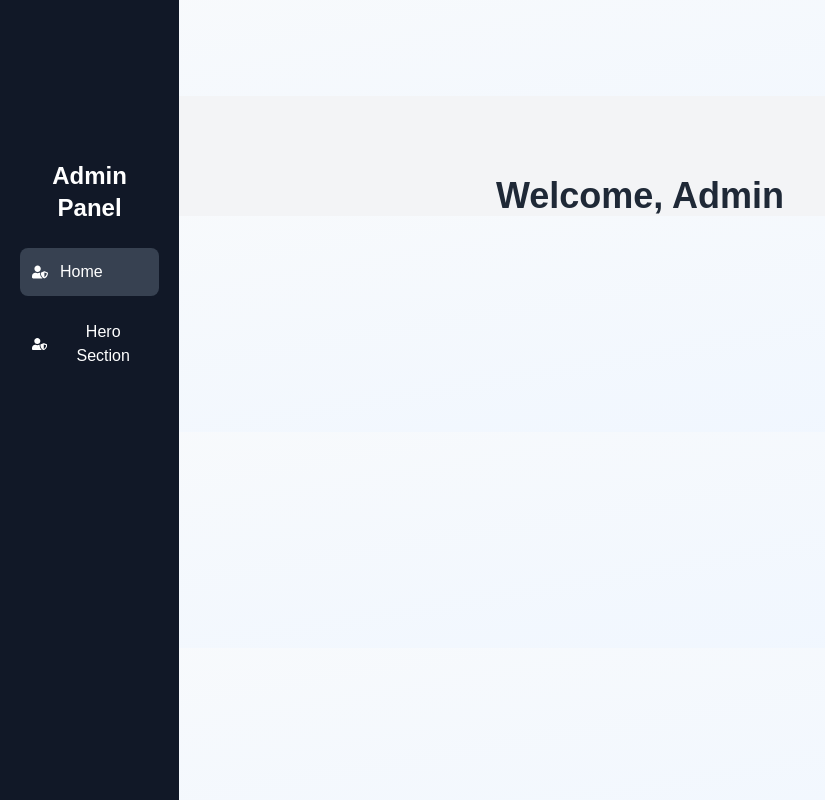
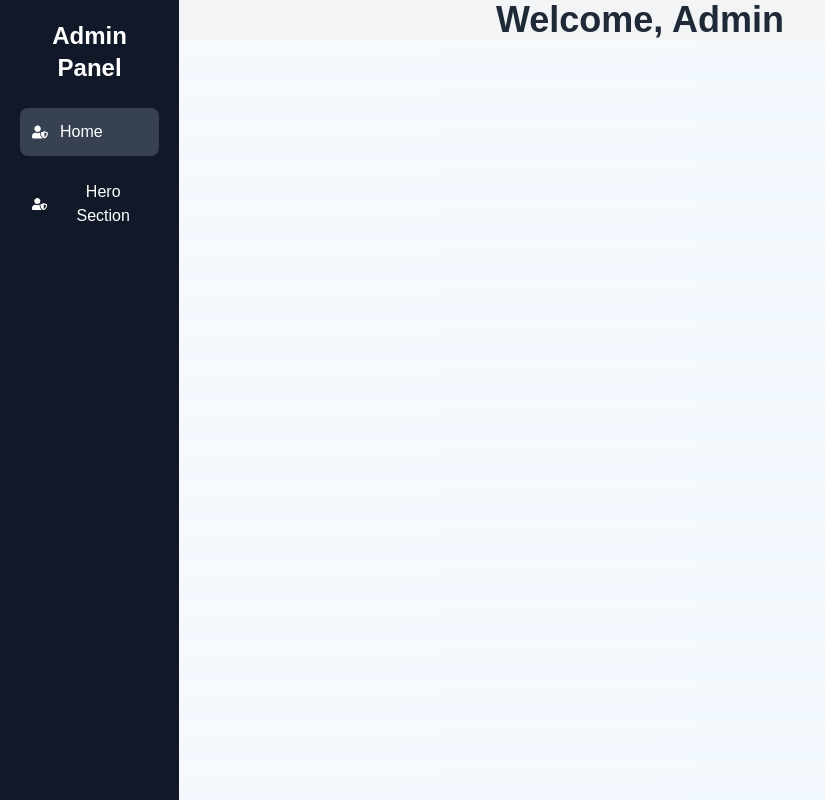
Before and after one commit to raj-adi00/web-team-hackathon, a Next.js app: page /admin in a window 1280 px wide. Shown: the whole page, without its empty margins (0-825 px from the left). Built offline with nearby package versions, Linux system fonts and the light colour scheme.

Commit message:
updated dashboard hero

```diff
--- a/app/admin/hero/page.tsx
+++ b/app/admin/hero/page.tsx
@@ -2,6 +2,7 @@
 import { useState, useEffect } from "react";
 import { useRouter } from "next/navigation";
 import Loader from "@/components/Loader";
+import AdminHome from "@/components/SideBarAdmin";
 
 const Page = () => {
   const router = useRouter();
@@ -91,7 +92,9 @@ const Page = () => {
   }
 
   return (
-    <div className="max-w-4xl mx-auto bg-[#09093d] p-8 shadow-lg rounded-lg">
+    <>
+      {/* <AdminHome /> */}
+      <div className="max-w-4xl mx-auto bg-[#09093d] p-8 mt-2 shadow-lg rounded-lg">
         <h2 className="text-2xl font-semibold mb-6 text-center">
           Admin Dashboard - Hero Section
         </h2>
@@ -207,6 +210,7 @@ const Page = () => {
           {updating ? "Updating..." : "Update"}
         </button>
       </div>
+    </>
   );
 };
 
--- a/app/admin/page.tsx
+++ b/app/admin/page.tsx
@@ -1,36 +1,17 @@
 "use client";
+import AdminHome from "@/components/SideBarAdmin";
 import { useRouter } from "next/navigation";
 import { useState } from "react";
 import { FaUserShield } from "react-icons/fa"; // Icon for sidebar
 
-const AdminHome = () => {
+const Page = () => {
   const router = useRouter();
   const [activeSection, setActiveSection] = useState("home");
 
   return (
-    <div className="flex overflow-hidden bg-gray-100 pt-20">
+    <div className="flex overflow-hidden bg-gray-100">
       {/* Left Sidebar */}
-      <aside className="w-[14vw] min-w-40 bg-gray-900 text-white flex flex-col p-5 fixed min-h-screen top-0 pt-40">
-        <h2 className="text-2xl font-bold text-center mb-6">Admin Panel</h2>
-        <nav className="flex flex-col space-y-3">
-          <button
-            className={`flex items-center p-3 rounded-lg transition ${
-              activeSection === "home" ? "bg-gray-700" : "hover:bg-gray-800"
-            }`}
-            onClick={() => setActiveSection("home")}
-          >
-            <FaUserShield className="mr-3" /> Home
-          </button>
-          <button
-            className={`flex items-center p-3 rounded-lg transition ${
-              activeSection === "hero" ? "bg-gray-700" : "hover:bg-gray-800"
-            }`}
-            onClick={() => router.push("/admin/hero")}
-          >
-            <FaUserShield className="mr-3" /> Hero Section
-          </button>
-        </nav>
-      </aside>
+      {/* <AdminHome /> */}
 
       {/* Main Content */}
       <main className="flex-1 flex justify-center items-center">
@@ -40,4 +21,4 @@ const AdminHome = () => {
   );
 };
 
-export default AdminHome;
+export default Page;
--- /dev/null
+++ b/app/head.tsx
@@ -0,0 +1,10 @@
+export default function Head() {
+    return (
+      <>
+        <title>Dr. Alexandra Richardson</title>
+        <meta name="description" content="Dr. Alexandra Richardson's personal website" />
+        <meta name="viewport" content="width=device-width, initial-scale=1" />
+        <link rel="icon" href="/favicon.ico" />
+      </>
+    );
+  }
--- a/app/layout.tsx
+++ b/app/layout.tsx
@@ -1,38 +1,69 @@
-import type { Metadata } from "next";
+"use client";
+
+import { usePathname } from "next/navigation";
+import { useEffect } from "react";
+import { useSelector, useDispatch } from "react-redux";
+import { RootState } from "@/store";
+// import {change}
 import { Geist, Geist_Mono } from "next/font/google";
+import Head from "next/head";
 import "./globals.css";
 import Navbar from "./Navbar/page";
 import ReduxProvider from "@/store/Provider";
+import { change } from "@/store/features/adminPanel";
+import AdminHome from "@/components/SideBarAdmin";
 
-
-const geistSans = Geist({
-  variable: "--font-geist-sans",
-  subsets: ["latin"],
-});
-
+const geistSans = Geist({ variable: "--font-geist-sans", subsets: ["latin"] });
 const geistMono = Geist_Mono({
   variable: "--font-geist-mono",
   subsets: ["latin"],
 });
 
-export const metadata: Metadata = {
-  title: "Dr. Alexandra Richardson",
-  description: "Dr. Alexandra Richardson's personal website",
-};
-
 export default function RootLayout({
   children,
-}: Readonly<{
+}: {
   children: React.ReactNode;
-}>) {
+}) {
+  return (
+    <ReduxProvider>
+      <LayoutContent>{children}</LayoutContent>
+    </ReduxProvider>
+  );
+}
+
+function LayoutContent({ children }: { children: React.ReactNode }) {
+  const pathname = usePathname();
+  const dispatch = useDispatch();
+  const adminPage = useSelector((state: RootState) => state.admin.adminPage);
+
+  useEffect(() => {
+    if (pathname.includes("/admin")) {
+      dispatch(change(true)); // Set adminPage to true
+    } else dispatch(change(false));
+  }, [pathname, dispatch]);
+
   return (
     <html lang="en">
+      <Head>
+        <title>
+          {adminPage
+            ? "Admin Panel - Dr. Alexandra Richardson"
+            : "Dr. Alexandra Richardson"}
+        </title>
+        <meta
+          name="description"
+          content="Dr. Alexandra Richardson's personal website"
+        />
+        <meta name="viewport" content="width=device-width, initial-scale=1" />
+        <link rel="icon" href="/favicon.ico" />
+      </Head>
       <body
         className={`${geistSans.variable} ${geistMono.variable} antialiased bg-gradient-to-br from-slate-50 to-blue-50`}
       >
         <Navbar />
-
-        <ReduxProvider><div className="pt-24">{children}</div></ReduxProvider>
+        <div className={adminPage ? "pt-0" : "pt-24"}>
+          {adminPage && <AdminHome/>}
+          {children}</div>
       </body>
     </html>
   );
--- /dev/null
+++ b/components/SideBarAdmin.tsx
@@ -0,0 +1,46 @@
+"use client";
+import { useRouter } from "next/navigation";
+import { useState } from "react";
+import { FaUserShield } from "react-icons/fa"; // Icon for sidebar
+
+const AdminHome = () => {
+  const router = useRouter();
+  const [activeSection, setActiveSection] = useState("home");
+
+  return (
+    <div className="flex overflow-hidden bg-gray-100">
+      {/* Left Sidebar */}
+      <aside className="w-[14vw] min-w-40 bg-gray-900 text-white flex flex-col p-5 fixed min-h-screen top-0">
+        <h2 className="text-2xl font-bold text-center mb-6">Admin Panel</h2>
+        <nav className="flex flex-col space-y-3">
+          <button
+            className={`flex items-center p-3 rounded-lg transition ${
+              activeSection === "home" ? "bg-gray-700" : "hover:bg-gray-800"
+            }`}
+            onClick={() => {
+              setActiveSection("home");
+              router.push("/admin");
+            }}
+          >
+            <FaUserShield className="mr-3" /> Home
+          </button>
+          <button
+            className={`flex items-center p-3 rounded-lg transition ${
+              activeSection === "hero" ? "bg-gray-700" : "hover:bg-gray-800"
+            }`}
+            onClick={() => {
+              router.push("/admin/hero");
+              setActiveSection("hero");
+            }}
+          >
+            <FaUserShield className="mr-3" /> Hero Section
+          </button>
+        </nav>
+      </aside>
+
+      {/* Main Content */}
+    </div>
+  );
+};
+
+export default AdminHome;
--- a/store/features/adminPanel.ts
+++ b/store/features/adminPanel.ts
@@ -11,8 +11,8 @@ const adminSlice = createSlice({
   name: "admin",
   initialState,
   reducers: {
-    change: (state) => {
-      state.adminPage = !state.adminPage;
+    change: (state,action) => {
+      state.adminPage = action.payload;
     },
   },
 });
```
Lines whose indentation alone changed are shown as unchanged.
